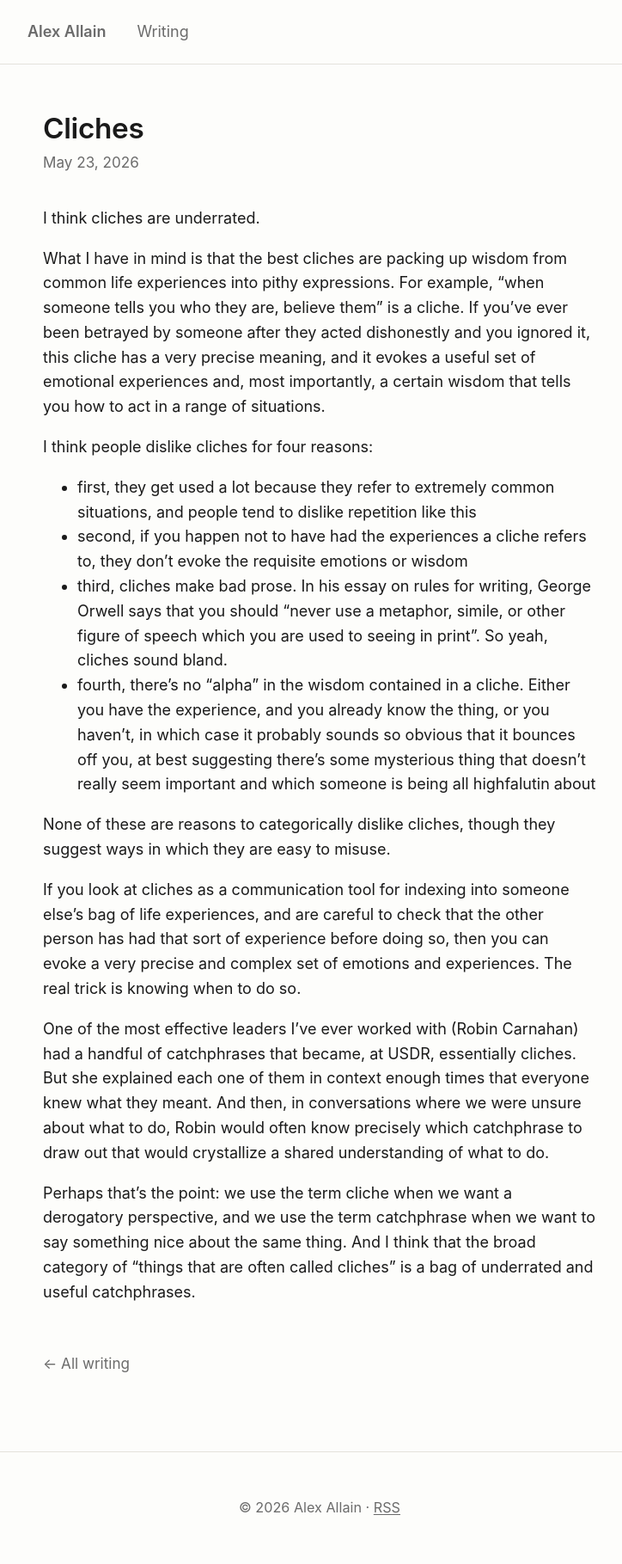
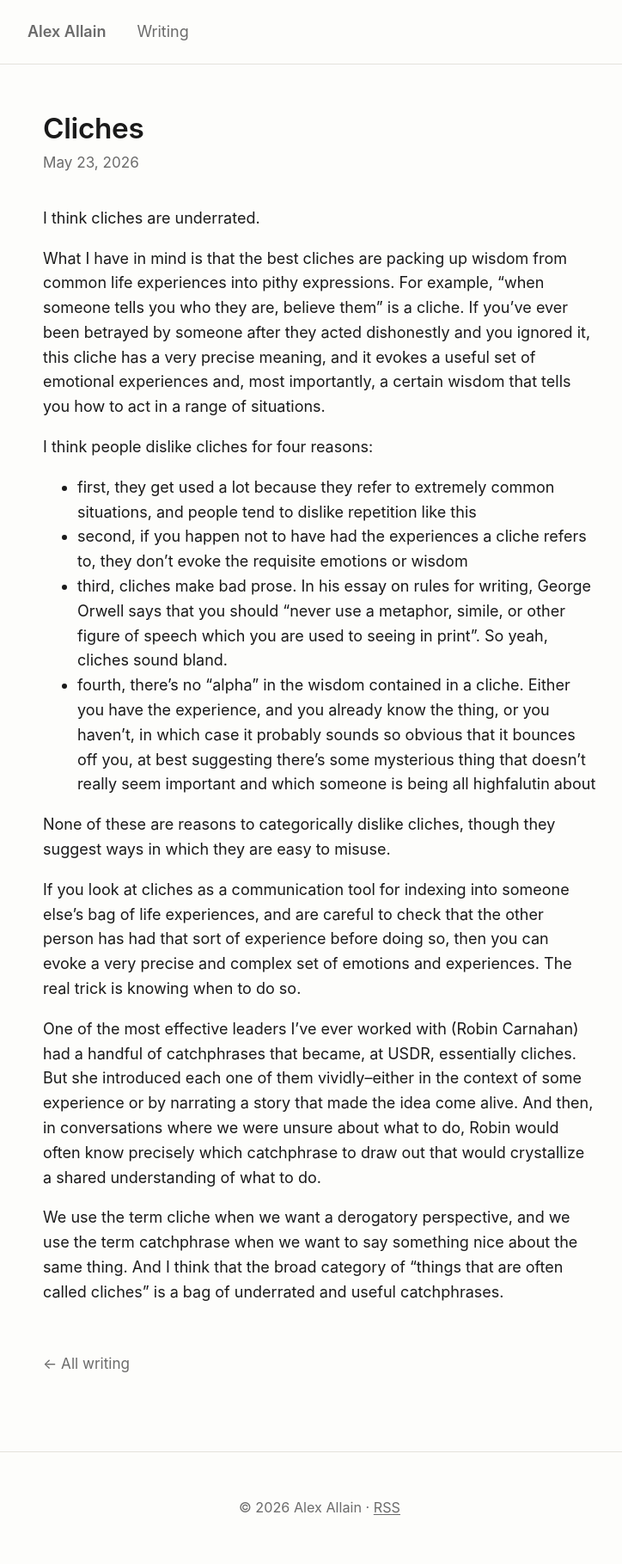
Before and after one commit to alexallain/alexallain.github.io, a Jekyll site: the page built from _posts/2026-05-23-cliches.md, in a window 1280 px wide. Shown: the whole page at 86% size, without its empty margins (268-992 px from the left). Built offline with Jekyll 4.4.1, drawn with Linux system fonts in a browser that asks for light colours.

Commit message:
Refine cliches: how Robin introduced catchphrases; drop hedge from close

```diff
--- a/_posts/2026-05-23-cliches.md
+++ b/_posts/2026-05-23-cliches.md
@@ -31,10 +31,11 @@ to check that the other person has had that sort of experience before doing so,
 precise and complex set of emotions and experiences. The real trick is knowing when to do so.
 
 One of the most effective leaders I've ever worked with (Robin Carnahan) had a handful of catchphrases that became,
-at USDR, essentially cliches. But she explained each one of them in context enough times that everyone knew what they
-meant. And then, in conversations where we were unsure about what to do, Robin would often know precisely which
-catchphrase to draw out that would crystallize a shared understanding of what to do.
+at USDR, essentially cliches. But she introduced each one of them vividly--either in the context of some experience or
+by narrating a story that made the idea come alive. And then, in conversations where we were unsure about what to do,
+Robin would often know precisely which catchphrase to draw out that would crystallize a shared understanding of what to
+do.
 
-Perhaps that's the point: we use the term cliche when we want a derogatory perspective, and we use the term catchphrase
-when we want to say something nice about the same thing. And I think that the broad category of "things that are often
-called cliches" is a bag of underrated and useful catchphrases.
+We use the term cliche when we want a derogatory perspective, and we use the term catchphrase when we want to say
+something nice about the same thing. And I think that the broad category of "things that are often called cliches" is a
+bag of underrated and useful catchphrases.
```
